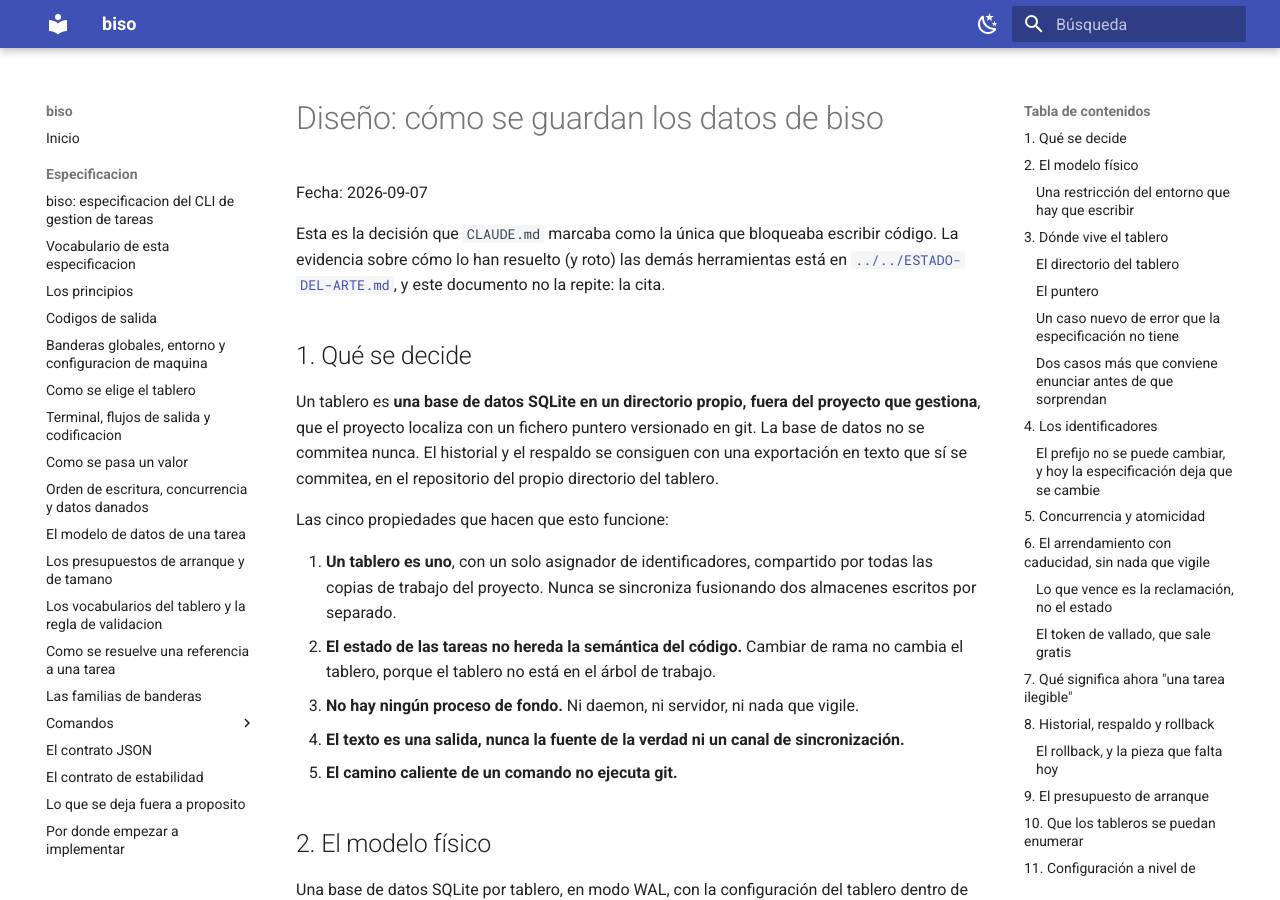
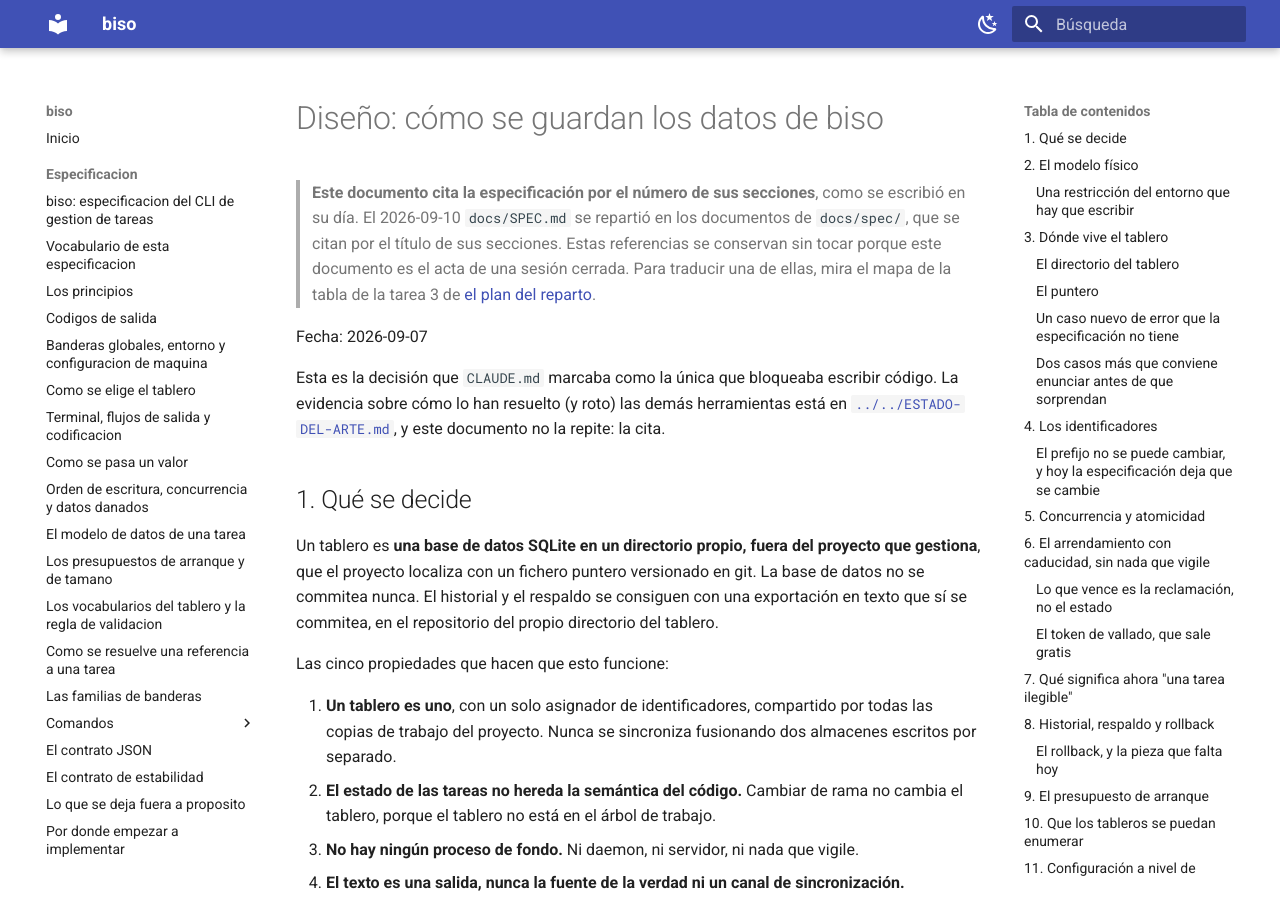
Before and after one commit to avilches/Biso, an MkDocs documentation site: the page built from docs/superpowers/specs/2026-09-07-persistencia-design.md, in a window 1280 px wide and 900 px high. Built offline with MkDocs 1.6.1 and Material for MkDocs 9.7.7, drawn with Linux system fonts in a browser that asks for light colours.

Commit message:
Avisa en los documentos historicos de que citan con la numeracion vieja

```diff
--- a/docs/superpowers/specs/2026-09-07-persistencia-design.md
+++ b/docs/superpowers/specs/2026-09-07-persistencia-design.md
@@ -1,4 +1,10 @@
 # Diseño: cómo se guardan los datos de biso
+
+> **Este documento cita la especificación por el número de sus secciones**, como se escribió en su día.
+> El 2026-09-10 `docs/SPEC.md` se repartió en los documentos de `docs/spec/`, que se citan por el título
+> de sus secciones. Estas referencias se conservan sin tocar porque este documento es el acta de una
+> sesión cerrada. Para traducir una de ellas, mira el mapa de la tabla de la tarea 3 de
+> [el plan del reparto](../plans/2026-09-10-reparto-de-la-spec.md).
 
 Fecha: 2026-09-07
 
```
Also changed, not shown: docs/superpowers/plans/2026-09-06-modelo-de-estados.md (+6 -0 lines), docs/superpowers/plans/2026-09-07-persistencia.md (+6 -0 lines), docs/superpowers/specs/2026-09-06-modelo-de-estados-design.md (+6 -0 lines).
